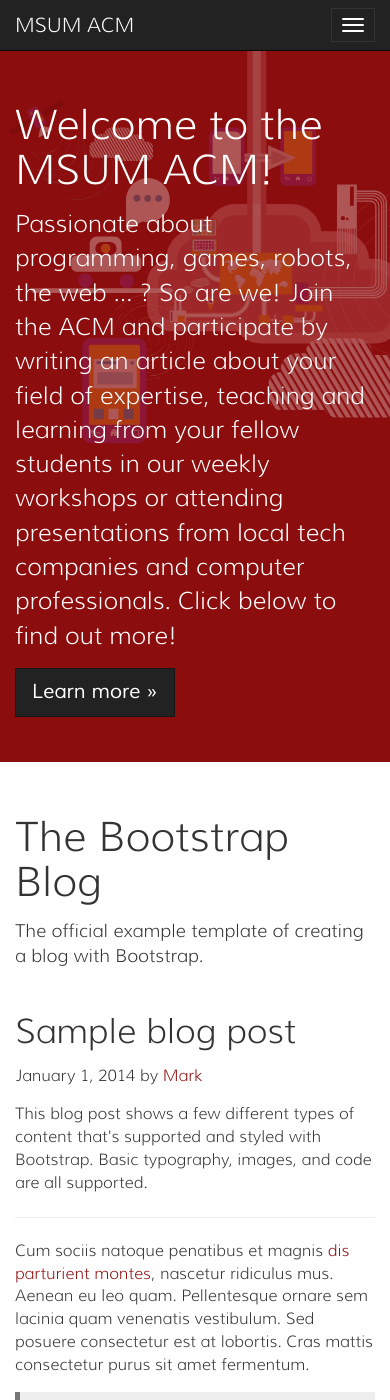
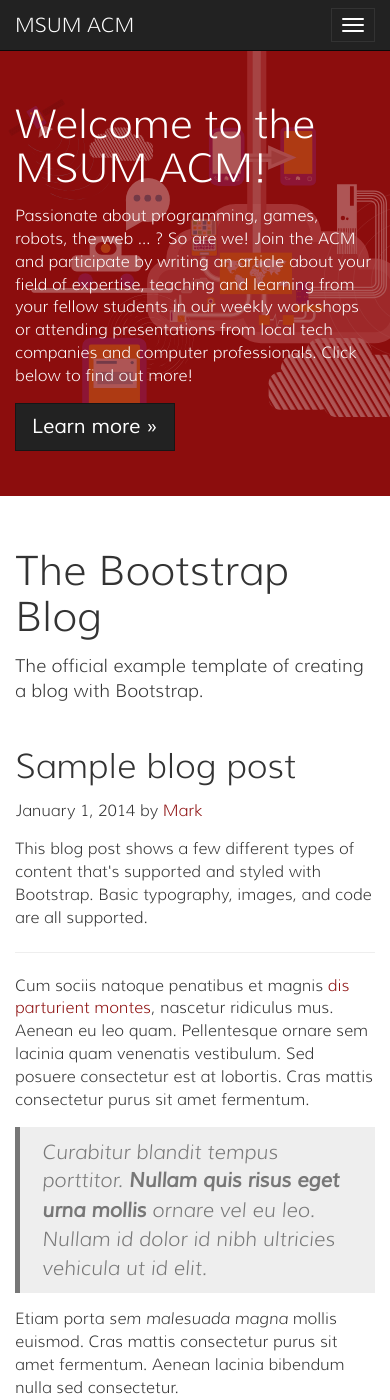
Before and after one commit to nb6925qu/nb6925qu.github.io, a Jekyll site: the page built from index.html, in a window 390 px wide and 1400 px high. Built offline with Jekyll 4.4.1, drawn with Linux system fonts in a browser that asks for light colours.

Commit message:
media query

```diff
--- a/_sass/_global.sass
+++ b/_sass/_global.sass
@@ -17,6 +17,11 @@
   +media(max-width $on-smallest)
     background-size: 1280px
 
+    h1
+      font-size: 40px
+    p
+      font-size: 16px
+
 .sidebar-mute
   margin: 0 -15px
   padding: 15px
```
